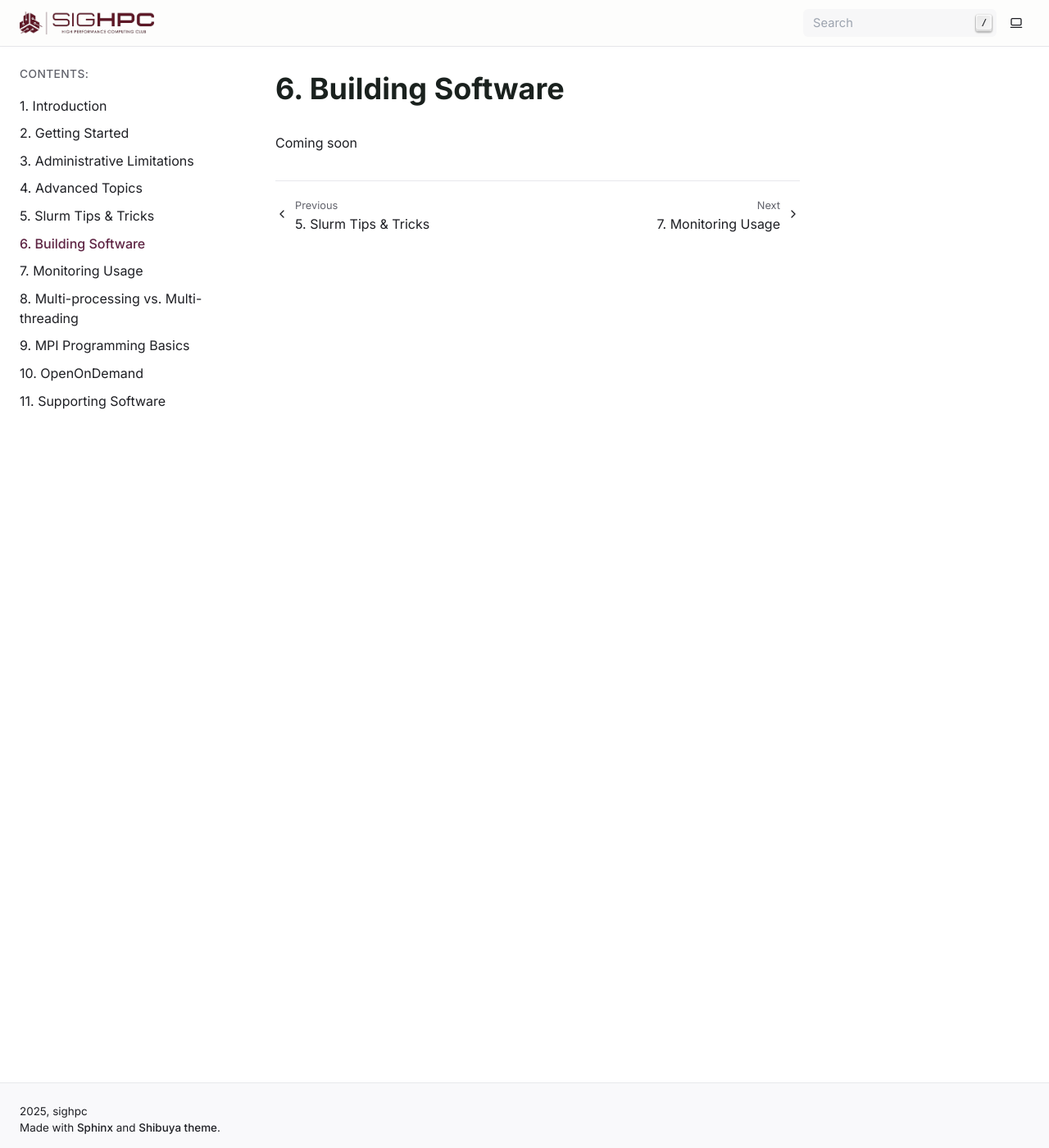
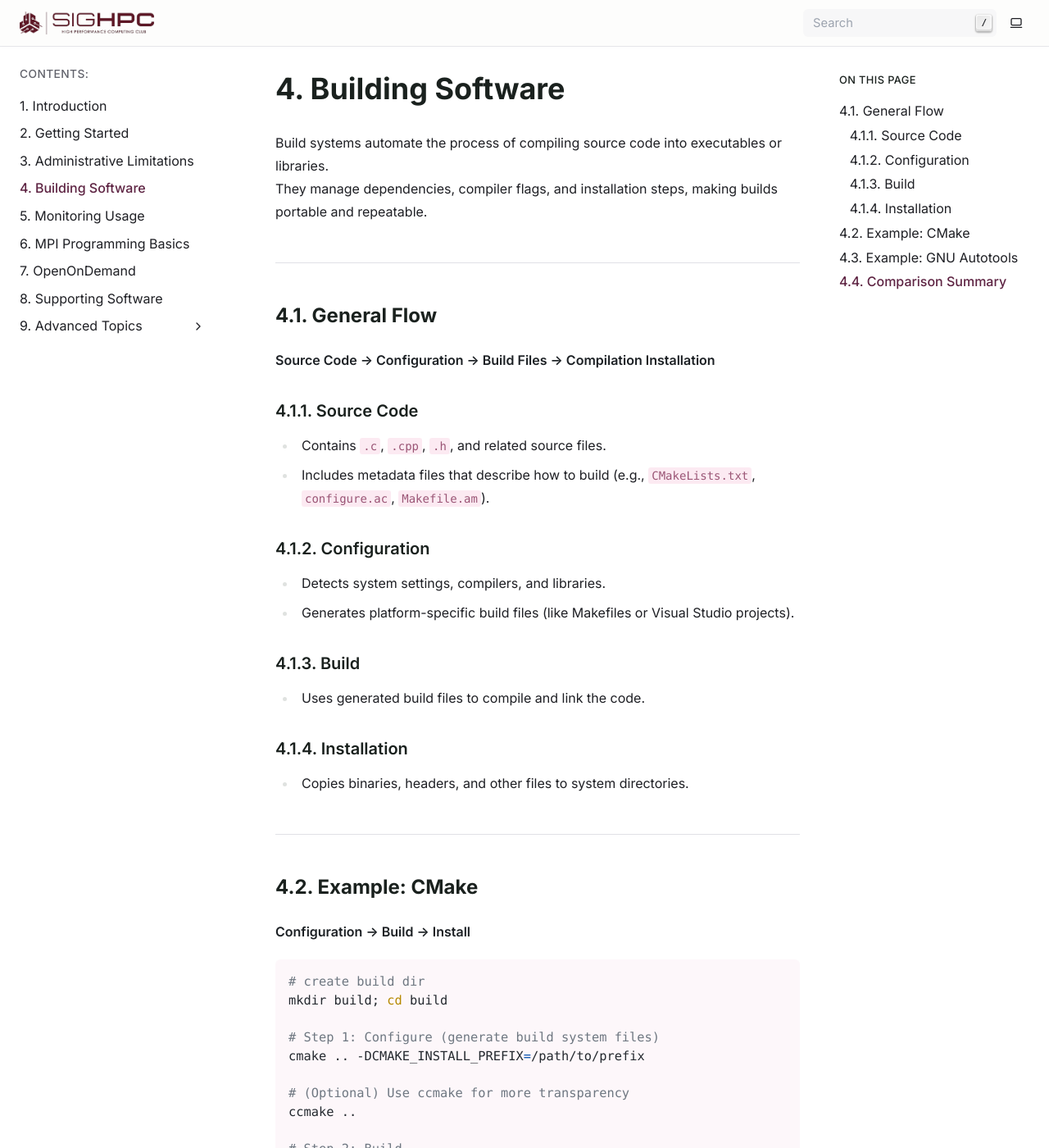
Before and after one commit to msstate-sighpc/muscadine-docs, a Sphinx documentation site: the page built from docs/building-software.md, in a window 1280 px wide and 1400 px high. Shown: the whole window at 82% size. Built offline with Sphinx 7.4.7, drawn with Linux system fonts in a browser that asks for light colours; some of the changed text lies outside the part shown.

Commit message:
straight cookin'

`````diff
--- a/docs/building-software.md
+++ b/docs/building-software.md
@@ -1,3 +1,96 @@
 # Building Software
+Build systems automate the process of compiling source code into executables or libraries.
+They manage dependencies, compiler flags, and installation steps, making builds portable and repeatable.
 
-Coming soon
+---
+
+## General Flow
+**Source Code → Configuration → Build Files → Compilation Installation**
+
+### Source Code
+- Contains `.c`, `.cpp`, `.h`, and related source files.
+- Includes metadata files that describe how to build (e.g., `CMakeLists.txt`, `configure.ac`, `Makefile.am`).
+### Configuration
+- Detects system settings, compilers, and libraries.
+- Generates platform-specific build files (like Makefiles or Visual Studio projects).
+
+### Build
+- Uses generated build files to compile and link the code.
+
+### Installation
+- Copies binaries, headers, and other files to system directories.
+
+---
+
+## Example: CMake
+**Configuration → Build → Install**
+
+```bash
+# create build dir
+mkdir build; cd build
+
+# Step 1: Configure (generate build system files)
+cmake .. -DCMAKE_INSTALL_PREFIX=/path/to/prefix
+
+# (Optional) Use ccmake for more transparency
+ccmake ..
+
+# Step 2: Build
+make -j
+
+# Step 3: Install
+make install
+```
+
+**Files involved:**
+- `CMakeLists.txt`: Describes targets, dependencies, and options.
+- `build/`: Directory containing generated Makefiles or project files.
+
+**Typical flow:**
+
+```text
+CMakeLists.txt → CMake generates Makefiles → make builds → make install
+```
+
+---
+
+## Example: GNU Autotools
+**Bootstrap → Configure → Build → Install**
+
+```bash
+# Step 1: Generate configuration scripts (for maintainers)
+autoreconf -i
+
+# Step 2: Configure (generate Makefiles)
+./configure --prefix=/path/to/prefix
+
+# Step 3: Build
+make -j$(nproc)
+
+# Step 4: Install
+make install
+```
+
+**Files involved:**
+- `configure.ac`: Defines project metadata and system checks.
+- `Makefile.am`: High-level Makefile template.
+- `Makefile.in` and `configure`: Generated intermediate files.
+
+**Typical flow:**
+
+```text
+configure.ac + Makefile.am → autoreconf → configure → Makefiles → make → make install
+```
+
+---
+
+## Comparison Summary
+
+|Step|CMake|Autotools|
+|--:|---|---|
+|Input file(s)|`CMakeLists.txt`|`configure.ac`, `Makefile.am`|
+|Configuration tool|`cmake`|`autoreconf`, `configure`|
+|Output files|Makefiles or project files|`Makefile`|
+|Build command|`cmake --build` / `make`|`make`|
+|Install command|`cmake --install` / `make install`|`make install`|
+|Portability focus|Cross-platform (Windows/Linux/macOS)|Primarily Unix-like systems|
--- a/docs/index.rst
+++ b/docs/index.rst
@@ -10,10 +10,11 @@ Please read before using muscadine
 
 .. toctree::
    :numbered:
-   :maxdepth: 3
+   :maxdepth: 1
    :caption: Contents:
    :glob:
 
    introduction
    user-docs
    *
+   adv/index
--- a/docs/mpi-basics.md
+++ b/docs/mpi-basics.md
@@ -1,3 +1,107 @@
 # MPI Programming Basics
 
-Coming soon
+This guide walks through writing, building, and running a simple **MPI ping** program using **SLURM**.
+
+---
+
+## Overview
+
+We'll create a two-process program where **rank 0** sends a message to **rank 1**,
+and **rank 1** sends it back — like a simple "ping-pong" test.
+
+---
+
+## Writing the Program
+Save the following as `ping.c`:
+
+```c
+#include <mpi.h>
+#include <stdio.h>
+#include <string.h>
+
+int main(int argc, char** argv) {
+    MPI_Init(&argc, &argv);
+
+    int rank;
+    MPI_Comm_rank(MPI_COMM_WORLD, &rank);
+
+    const int tag = 0;
+    char msg[32] = "ping";
+    MPI_Status status;
+
+    if (rank == 0) {
+        MPI_Send(msg, strlen(msg) + 1, MPI_CHAR, 1, tag, MPI_COMM_WORLD);
+        MPI_Recv(msg, sizeof(msg), MPI_CHAR, 1, tag, MPI_COMM_WORLD, &status);
+        printf("Rank 0 received: %s\n", msg);
+    } else if (rank == 1) {
+        MPI_Recv(msg, sizeof(msg), MPI_CHAR, 0, tag, MPI_COMM_WORLD, &status);
+        printf("Rank 1 received: %s\n", msg);
+        strcpy(msg, "pong");
+        MPI_Send(msg, strlen(msg) + 1, MPI_CHAR, 0, tag, MPI_COMM_WORLD);
+    }
+
+    MPI_Finalize();
+    return 0;
+}
+````
+
+---
+
+## Building the Program
+Use your MPI compiler wrapper:
+
+```bash
+ml gcc openmpi
+mpicc -o ping ping.c
+```
+
+This ensures proper MPI headers and libraries are included.
+
+---
+
+## Running the Program with SLURM
+Create a batch script `ping.sh`:
+
+```bash
+# bin/bash
+#SBATCH --job-name=mpi-ping
+#SBATCH --nodes=1
+#SBATCH --ntasks=2
+#SBATCH --time=00:01:00
+
+srun ./ping
+```
+
+Then submit the job:
+
+```bash
+sbatch ping.sh
+```
+
+Alternatively, you can run interactively on a SLURM allocation:
+
+```bash
+srun -n2 ./ping
+```
+
+---
+
+## Example Output
+
+```text
+Rank 1 received: ping
+Rank 0 received: pong
+```
+
+---
+
+## Notes
+- `mpicc` ensures portability across MPI implementations (OpenMPI, MPICH, etc.).
+- SLURM’s `srun` automatically launches MPI ranks on allocated nodes.
+
+---
+
+## See Also
+
+- [MPI Tutorial (mpitutorial.com)](https://mpitutorial.com/)
+- [SLURM sbatch documentation](https://slurm.schedmd.com/sbatch.html)
`````
Also changed, not shown: docs/admin/index.rst (+2 -5 lines), docs/adv/hpl.md (added, +2 -0 lines), docs/adv/index.md (added, +9 -0 lines), docs/monitoring.md (+48 -1 lines), docs/ood.md (+1 -1 lines), docs/adv/adv-topics.md (renamed from docs/adv-topics.md), docs/adv/advanced-slurm.md (renamed from docs/advanced-slurm.md), docs/adv/mp-mt.md (renamed from docs/mp-mt.md).
